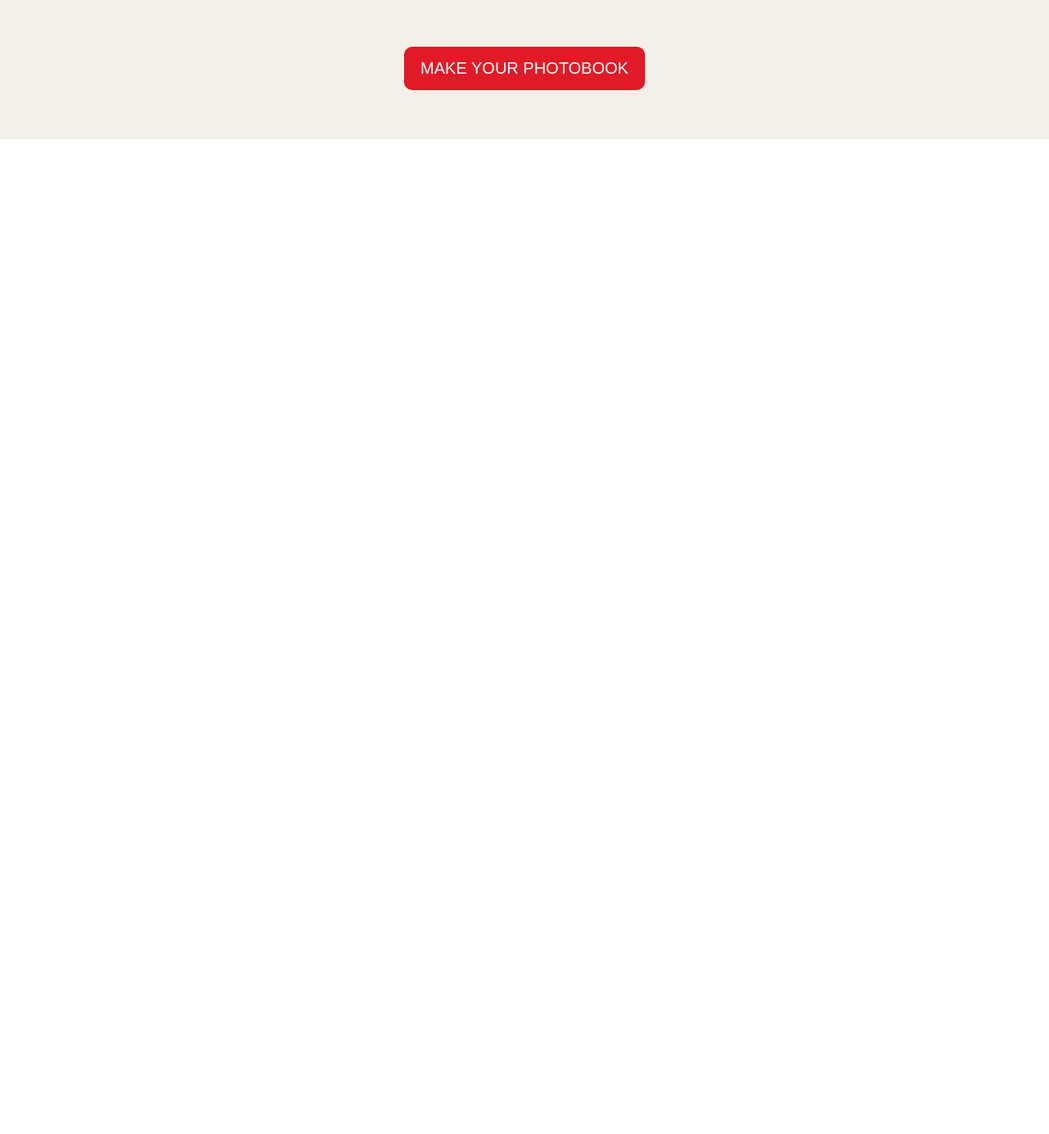
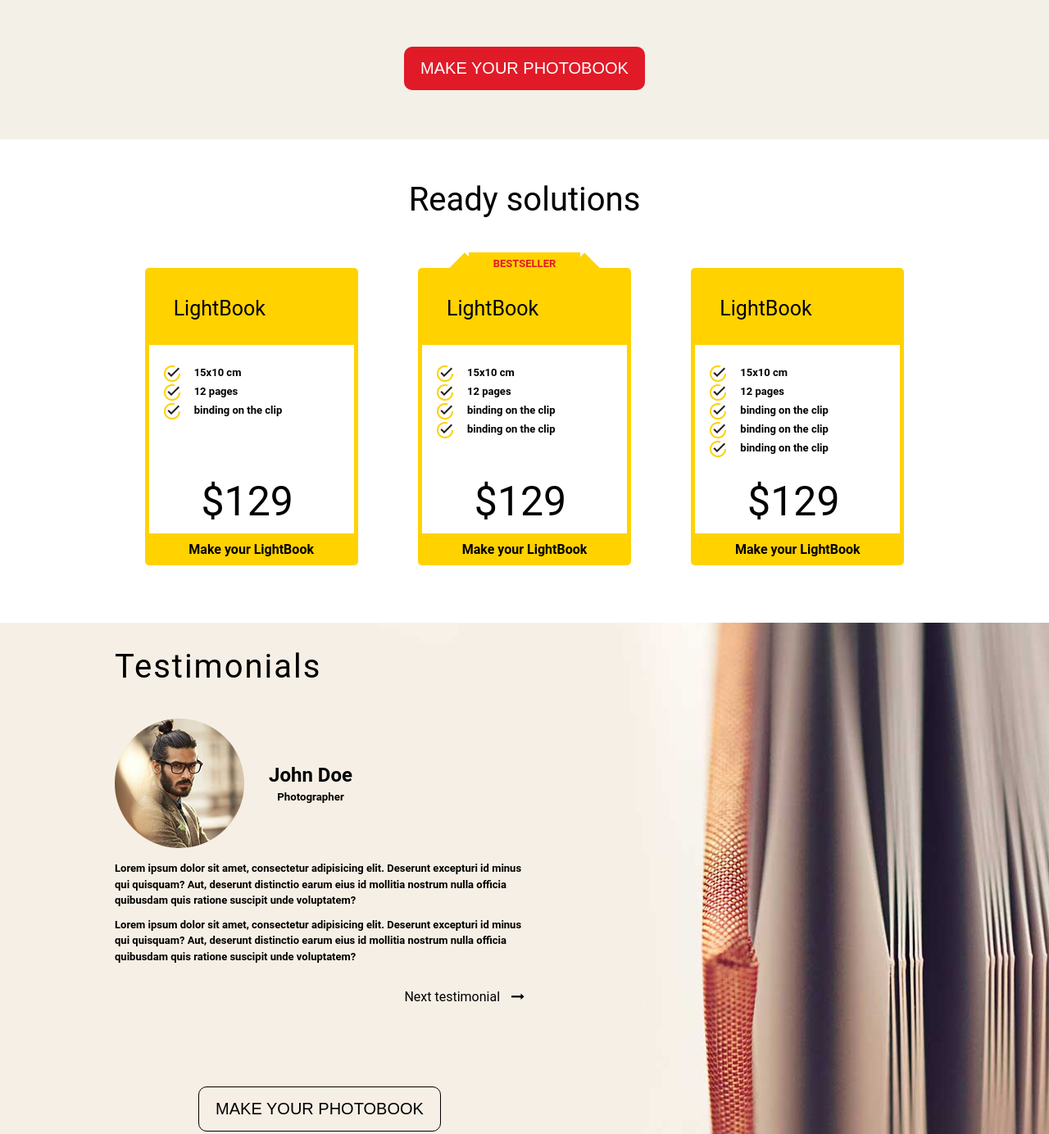
Before and after one commit to kat9049/less-practice, a website: page public/index.html in a window 1280 px wide. Shown: the part 1559-2943 px from the top of the page at 82% size. Before the commit the page ends 1729 px from the top, so only its background shows below. Drawn offline with Linux system fonts and the light colour scheme.

Commit message:
till 10 lesson

```diff
--- a/public/index.html
+++ b/public/index.html
@@ -64,6 +64,126 @@
             <button class="btn btn-red">make your photobook</button>
         </div>
     </section>
+    <section id="solutions">
+        <div class="view-port">
+            <h1>Ready solutions</h1>
+            <div class="row">
+                 <div class="tile">
+                     <div class="header">
+                         <h3>LightBook</h3>
+                     </div>
+                     <div class="content">
+                         <ul>
+                             <li><span>15x10 cm</span></li>
+                             <li><span>12 pages</span></li>
+                             <li><span>binding on the clip</span></li>
+                         </ul>
+                         <div class="cost">$129</div>
+                     </div>
+                     <div class="footer">
+                         Make your LightBook
+                     </div>
+                 </div>
+                <div class="tile">
+                    <div class="bestseller">
+                        <div class="left"></div>
+                        <div class="text">bestseller</div>
+                        <div class="right"></div>
+                    </div>
+                    <div class="header">
+                        <h3>LightBook</h3>
+                    </div>
+                    <div class="content">
+                        <ul>
+                            <li><span>15x10 cm</span></li>
+                            <li><span>12 pages</span></li>
+                            <li><span>binding on the clip</span></li>
+                            <li><span>binding on the clip</span></li>
+                        </ul>
+                        <div class="cost">$129</div>
+                    </div>
+                    <div class="footer">
+                        Make your LightBook
+                    </div>
+                </div>
+                <div class="tile">
+                    <div class="header">
+                        <h3>LightBook</h3>
+                    </div>
+                    <div class="content">
+                        <ul>
+                            <li><span>15x10 cm</span></li>
+                            <li><span>12 pages</span></li>
+                            <li><span>binding on the clip</span></li>
+                            <li><span>binding on the clip</span></li>
+                            <li><span>binding on the clip</span></li>
+                        </ul>
+                        <div class="cost">$129</div>
+                    </div>
+                    <div class="footer">
+                        Make your LightBook
+                    </div>
+                </div>
+            </div>
+        </div>
+    </section>
+    <section id="testimonials">
+        <div class="view-port">
+            <div class="content">
+                <h1>Testimonials</h1>
+                <div class="author">
+                    <img src="img/face.png">
+                    <div>
+                        <h2>John Doe</h2>
+                        <h5>Photographer</h5>
+                    </div>
+                </div>
+                <div class="text">
+                    <p>Lorem ipsum dolor sit amet, consectetur adipisicing elit. Deserunt excepturi id minus qui quisquam? Aut, deserunt distinctio earum eius id mollitia nostrum nulla officia quibusdam quis ratione suscipit unde voluptatem?</p>
+                    <p>Lorem ipsum dolor sit amet, consectetur adipisicing elit. Deserunt excepturi id minus qui quisquam? Aut, deserunt distinctio earum eius id mollitia nostrum nulla officia quibusdam quis ratione suscipit unde voluptatem?</p>
+
+                </div>
+                <div class="next">
+                    <span>Next testimonial <i class="fa fa-long-arrow-right"></i></span>
+                </div>
+                <div class="button">
+                    <button class="btn btn-line">make your photobook</button>
+                </div>
+            </div>
+        </div>
+    </section>
+    <sections id="steps">
+        <div class="view-port tiles">
+            <div class="tile">
+                <div class="header">Terms</div>
+                <div class="content">
+                    <p>Lorem ipsum dolor sit amet, consectetur adipisicing elit. Cum dolore dolorem error et nemo, soluta!</p>
+                    <p>Lorem ipsum dolor sit amet, consectetur adipisicing elit. Blanditiis, maiores?</p>
+                </div>
+            </div>
+            <div class="tile">
+                <div class="header">Payment</div>
+                <div class="content">
+                    <p>Lorem ipsum.</p>
+                    <ul>
+                        <li>Item 1</li>
+                        <li>Item 2</li>
+                        <li>Item 3</li>
+                        <li>Item 4</li>
+                    </ul>
+                </div>
+            </div>
+            <div class="tile">
+                <div class="header">Shipping</div>
+                <div class="content">
+                    <p>Lorem ipsum dolor sit amet, consectetur adipisicing elit. Accusamus, voluptatibus!</p>
+                    <p class="red">Lorem ipsum dolor.</p>
+                </div>
+            </div>
+        </div>
+        <button class="btn btn-red">make your photobook</button>
+    </sections>
+
 </div>
 
 </body>
--- a/src/less/partials/mixins.less
+++ b/src/less/partials/mixins.less
@@ -1,9 +1,9 @@
-.clean{
+.clean() {
   padding: 0;
   margin: 0;
 }
 
-.clean-list {
+.clean-list() {
   .clean;
   list-style: none;
 }
--- /dev/null
+++ b/src/less/solutions.less
@@ -0,0 +1,110 @@
+@import "partials/mixins";
+@import "partials/params";
+
+#solutions {
+  padding: 50px 40px 70px;
+
+  & h1 {
+    margin-bottom: 60px;
+    font-size: 40px;
+    text-align: center;
+    font-weight: normal;
+  }
+
+  & .row {
+    display: flex;
+    justify-content: space-around;
+
+    & .tile {
+      position: relative;
+      width: 25%;
+      padding: 5px;
+      border-radius: 5px;
+      background-color: @primary-color;
+
+      & .bestseller {
+        position: relative;
+        display: flex;
+        justify-content: center;
+
+        & > div {
+          position: absolute;
+          background-color: @primary-color;
+        }
+
+        & .left {
+          transform: rotate(45deg);
+          width: 30px;
+          height: 27px;
+          left: 38px;
+          top: -17px;
+        }
+
+        & .text {
+          top: -24px;
+          padding: 6px 30px 0;
+          font-size: 13px;
+          font-weight: bold;
+          color: @red-color;
+          text-transform: uppercase;
+        }
+
+        & .right {
+          transform: rotate(45deg);
+          width: 28px;
+          height: 23px;
+          right: 36px;
+          top: -17px;
+        }
+      }
+
+      & .header {
+        padding: 30px;
+        & h3 {
+          font-size: 25px;
+          font-weight: normal;
+        }
+      }
+
+      & .content {
+        position: relative;
+        padding: 15px;
+        margin-bottom: 10px;
+        height: 200px;
+        background-color: #fff;
+
+        & ul {
+          .clean;
+          list-style-image: url('img/checkbox.png');
+          padding: 10px 0 0 30px;
+
+          & li {
+            padding-left: 10px;
+            font-weight: bold;
+            font-size: 13px;
+
+            & span {
+              position: relative;
+              top: -7px;
+            }
+          }
+        }
+        & .cost {
+          position: absolute;
+          display: flex;
+          justify-content: center;
+          width: 100%;
+          bottom: 10px;
+          right: 5px;
+          font-size: 50px;
+        }
+      }
+
+      & .footer {
+        text-align: center;
+        margin-bottom: 5px;
+        font-weight: bold;
+      }
+    }
+  }
+}
--- /dev/null
+++ b/src/less/steps.less
@@ -0,0 +1,64 @@
+@import "partials/mixins";
+@import "partials/params";
+
+@brd-radius: 5px;
+@font-size: 13px;
+
+#steps {
+  padding: 50px 0;
+  text-align: center;
+
+  & .tiles {
+    display: flex;
+    justify-content: space-around;
+    margin-bottom: 40px;
+    & .tile {
+      display: flex;
+      flex-direction: column;
+      width: 28%;
+
+      & .header {
+        margin-bottom: 5px;
+        padding: 10px;
+        background-color: @primary-color;
+        text-align: center;
+        font-weight: bold;
+        letter-spacing: 2px;
+        border-top-left-radius: @brd-radius;
+        border-top-right-radius: @brd-radius;
+
+      }
+
+      & .content {
+        margin-bottom: 5px;
+        flex-grow: 1;
+        padding: 20px;
+        text-align: left;
+        background-color: @light-color;
+        border-bottom-left-radius: @brd-radius;
+        border-bottom-right-radius: @brd-radius;
+
+        & p {
+          font-size: @font-size;
+          margin-bottom: 5px;
+          &.red {
+            color: @red-color;
+          }
+        }
+
+        & ul {
+          .clean;
+          padding: 10px 0 0 30px;
+          font-size: @font-size;
+          & li {
+            line-height: 2;
+          }
+        }
+      }
+    }
+  }
+
+  & button {
+
+  }
+}
--- /dev/null
+++ b/src/less/testimonials.less
@@ -0,0 +1,64 @@
+@import "partials/mixins";
+@import "partials/params";
+
+#testimonials {
+  background: url('img/footer_bg.jpg') no-repeat;
+  background-size: cover;
+  height: 767px;
+
+  & .content {
+    width: 50%;
+    margin-top: 30px;
+
+    & h1 {
+      margin-bottom: 40px;
+      font-size: 40px;
+      letter-spacing: 2px;
+      font-weight: normal;
+    }
+
+    & .author {
+      display: flex;
+      align-items: center;
+      margin-bottom: 15px;
+
+      & h2 {
+        margin-bottom: 5px;
+      }
+
+      & > div {
+        text-align: center;
+        margin-left: 30px;
+
+      }
+    }
+
+    & .text {
+      margin-bottom: 30px;
+
+      & p {
+        margin-bottom: 10px;
+        font-size: 13px;
+        font-weight: bold;
+        line-height: 1.5;
+      }
+    }
+
+    & .next {
+      display: flex;
+      justify-content: flex-end;
+      margin-bottom: 100px;
+      & span {
+        cursor: pointer;
+      }
+
+      & i {
+        margin-left: 10px;
+      }
+    }
+
+    & .button {
+      text-align: center;
+    }
+  }
+}
```
Also changed, not shown: public/bundle.min.css.
